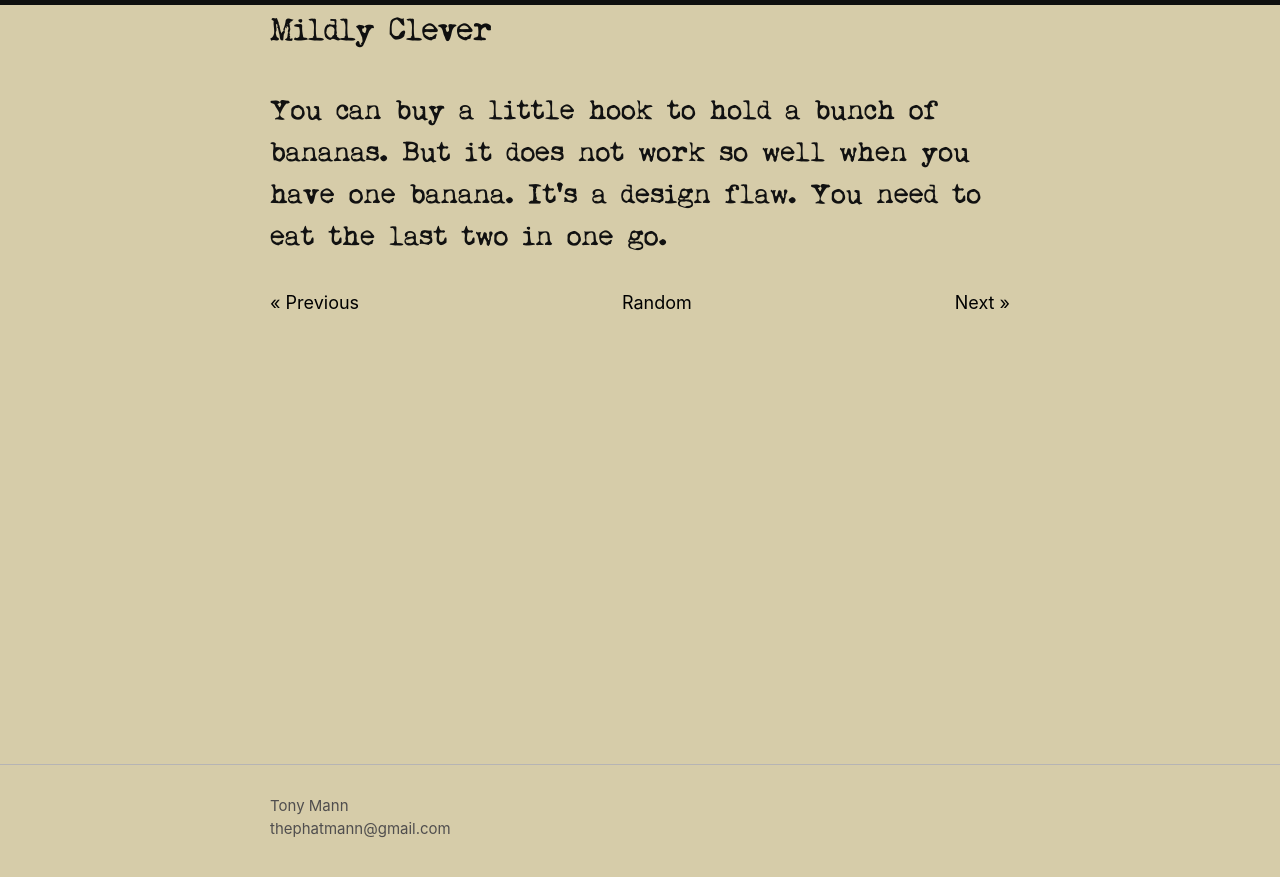
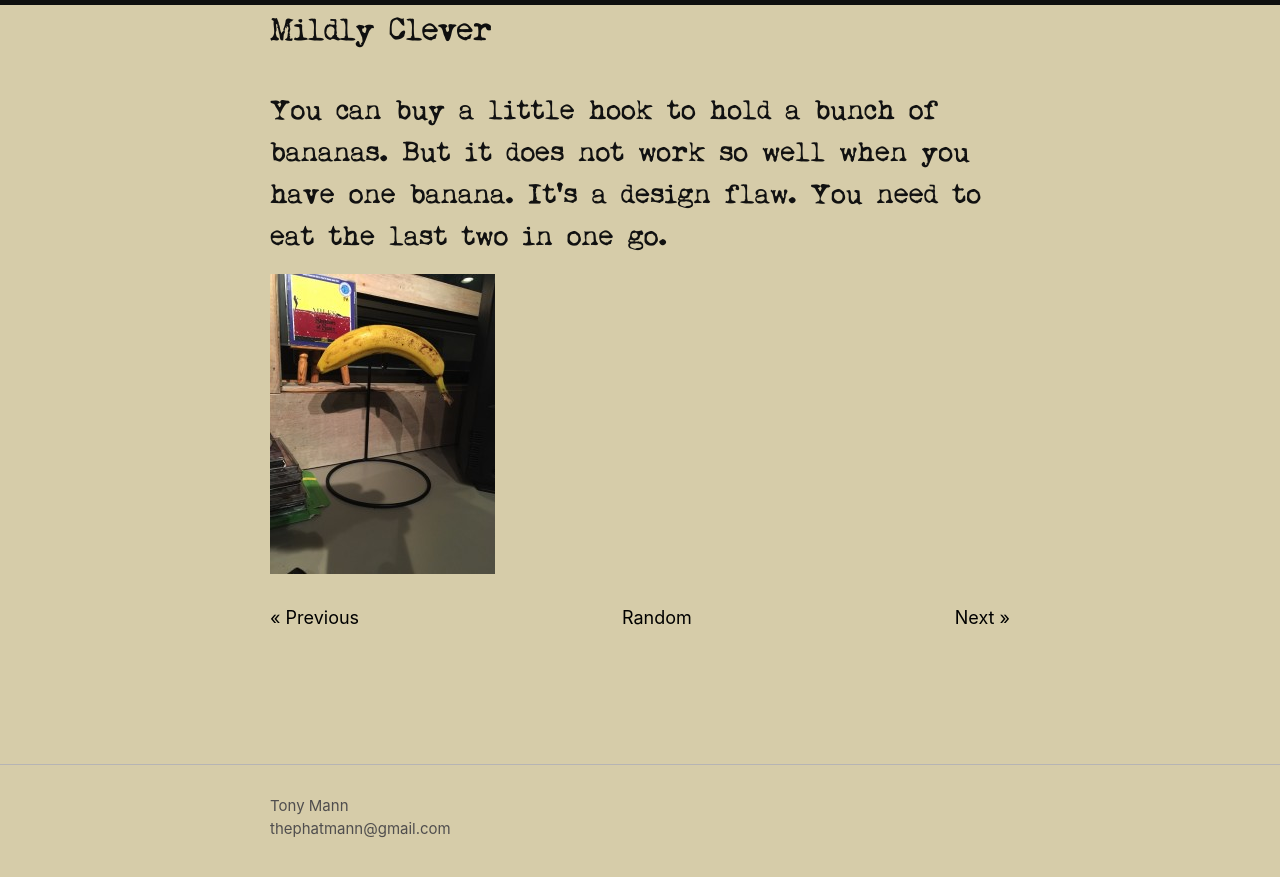
Before and after one commit to phatmann/mildlyclever, a Jekyll site: the page built from _posts/2016-03-29-banana-hooks.markdown, in a window 1280 px wide. Shown: the top 877 px of the page. Built offline with Jekyll 4.4.1, drawn with Linux system fonts in a browser that asks for light colours.

Commit message:
Add image assets

```diff
--- a/_posts/2016-03-29-banana-hooks.markdown
+++ b/_posts/2016-03-29-banana-hooks.markdown
@@ -6,3 +6,5 @@ permalink: /banana-hooks/
 ---
 
 You can buy a little hook to hold a bunch of bananas. But it does not work so well when you have one banana. It’s a design flaw. You need to eat the last two in one go.
+
+![Banana hook](/assets/img/banana-hook.jpeg)
--- a/_sass/main.scss
+++ b/_sass/main.scss
@@ -45,7 +45,7 @@ $on-laptop: 800px !default;
 
 @font-face {
   font-family: Typewriter;
-  src: url(/assets/MyUnderwood.ttf);
+  src: url(/assets/fonts/MyUnderwood.ttf);
 }
 
 @import "partials/base", "partials/layout", "partials/syntax-highlighting";
```
Also changed, not shown: assets/Harting_plain.ttf (deleted), assets/Kingthings_Trypewriter_2.ttf (deleted), assets/fonts/MyUnderwood.ttf (renamed from assets/MyUnderwood.ttf), assets/img/banana-hook.jpeg (added).
